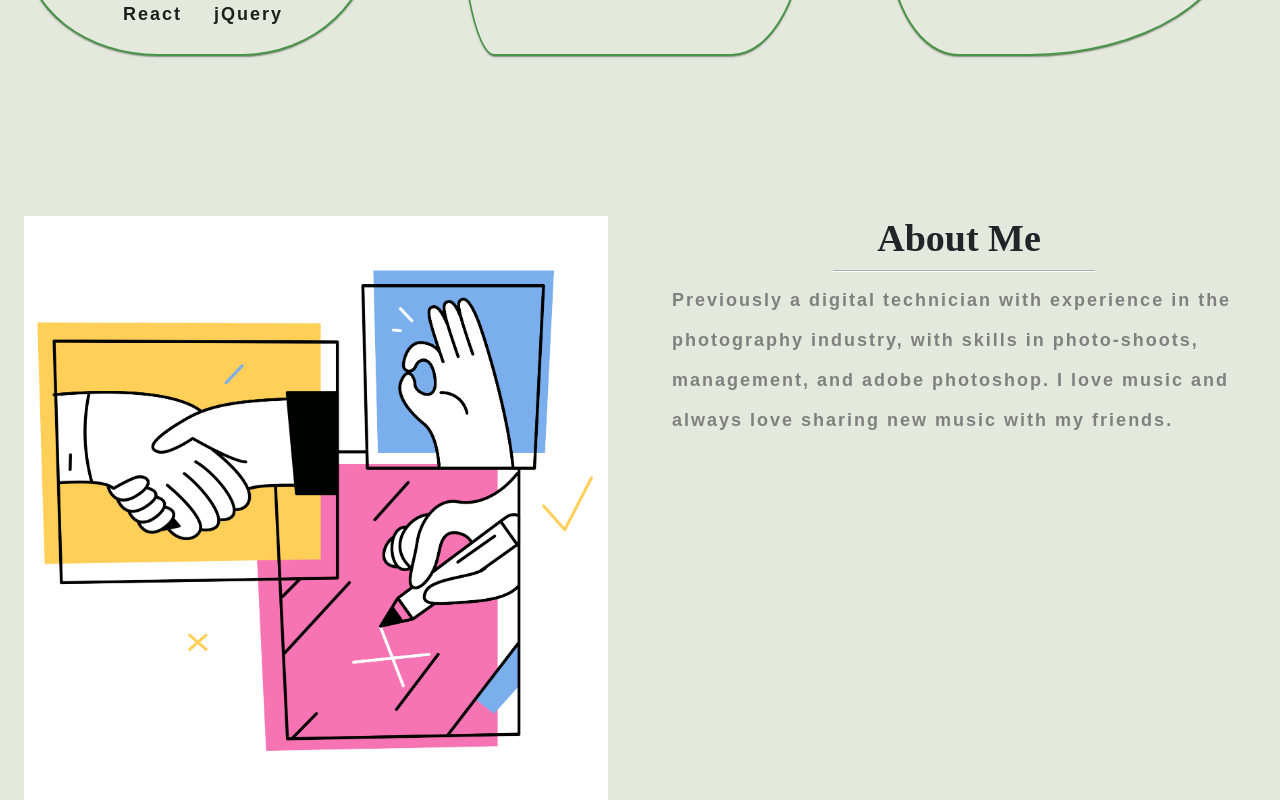
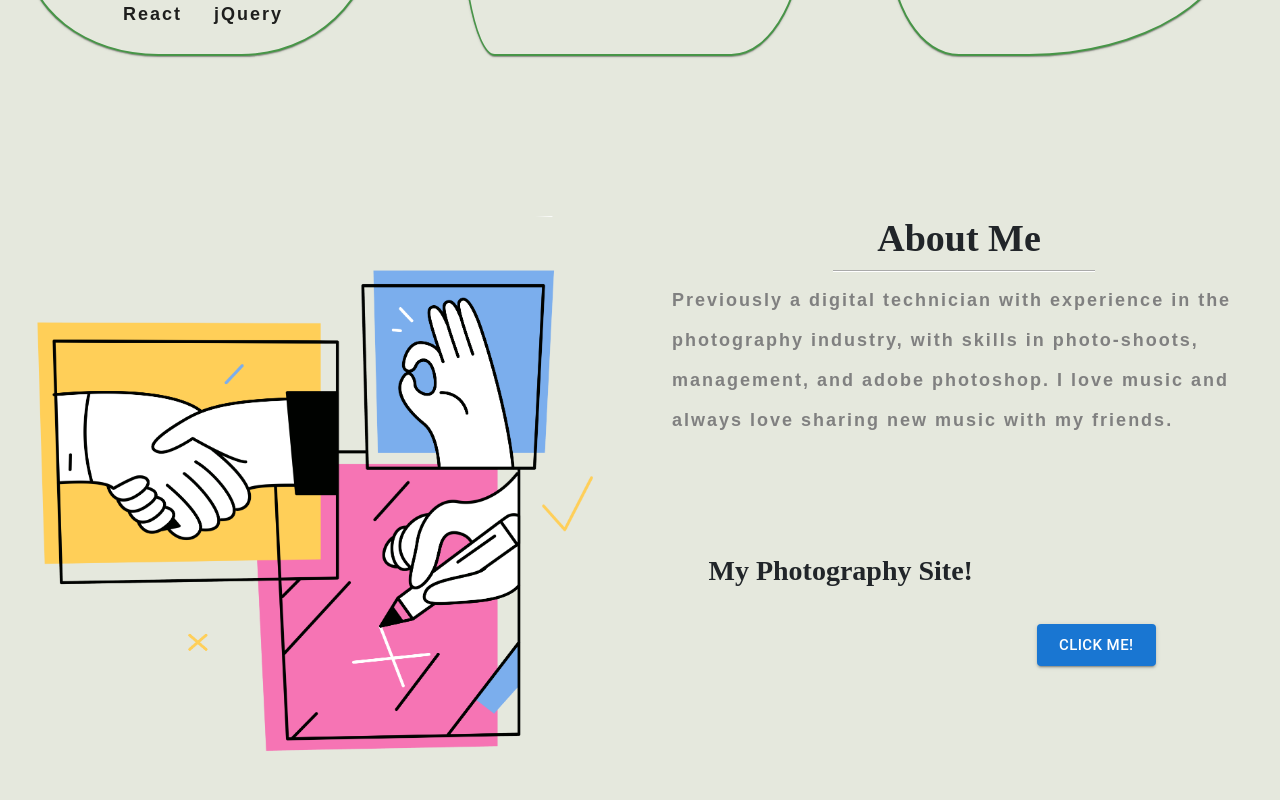
Before and after one commit to TakuyaMats/Reactjs-Portfolio, a React (Create React App) app: page /#/ in a window 1280 px wide. Shown: the part 1273-2073 px from the top of the page. Built offline with nearby package versions, Linux system fonts and the light colour scheme; a web font is replaced by a local one.

Commit message:
fixed the color of the image background and added a button to my photography site

```diff
--- a/src/components/AboutSection/AboutSection.js
+++ b/src/components/AboutSection/AboutSection.js
@@ -3,6 +3,7 @@ import Box from '@mui/material/Box';
 import Grid from '@mui/material/Grid';
 import Container from '@mui/material/Container';
 import AboutMeImage from '../../assets/images/AboutMe.png';
+import Button from '@mui/material/Button';
 import useStyles from './useStyles';
 
 const AboutSection = (props) => {
@@ -13,6 +14,7 @@ const AboutSection = (props) => {
             <Grid container spacing={2} columns={16}>
                 <Grid item xs={8}>
                     <Container id="about-container">
+                        {/* TODO edit the image background so it's consistent with the page. */}
                         <img id="about-img" src={AboutMeImage} alt="About Illustration" style={{ height: '100%', width: '100%', align: "center"}}/>
                     </Container>
                 </Grid>
@@ -23,6 +25,10 @@ const AboutSection = (props) => {
                         <p className={classes.p} style={{  display: 'flex', justifyContent: 'flex-end', color: 'grey' }}>             Previously a digital technician with experience in the photography industry, with skills in photo-shoots, management, and adobe photoshop.
                         I love music and always love sharing new music with my friends.</p>
                     </Container>
+                    <Container className={classes.image}>
+                        <h4>My Photography Site!</h4>
+                        <Button sx={{ margin: 8 }} variant="contained" size="large">Click Me!</Button>
+                    </Container>
                 </Grid>
             </Grid>
         </Box>
--- a/src/components/AboutSection/useStyles.js
+++ b/src/components/AboutSection/useStyles.js
@@ -86,6 +86,13 @@ const useStyles = makeStyles(() => ({
             borderTop: '1px solid #aaaaaa',
             borderBottom: '1px solid #ffffff',
         }
+    },
+    image: {
+        [theme.breakpoints.up('lg')]: {
+            display: 'flex',
+            justifyContent: 'center',
+            marginTop: 120,
+        }
     }
 }));
 
```
Also changed, not shown: src/assets/images/AboutMe.png.
